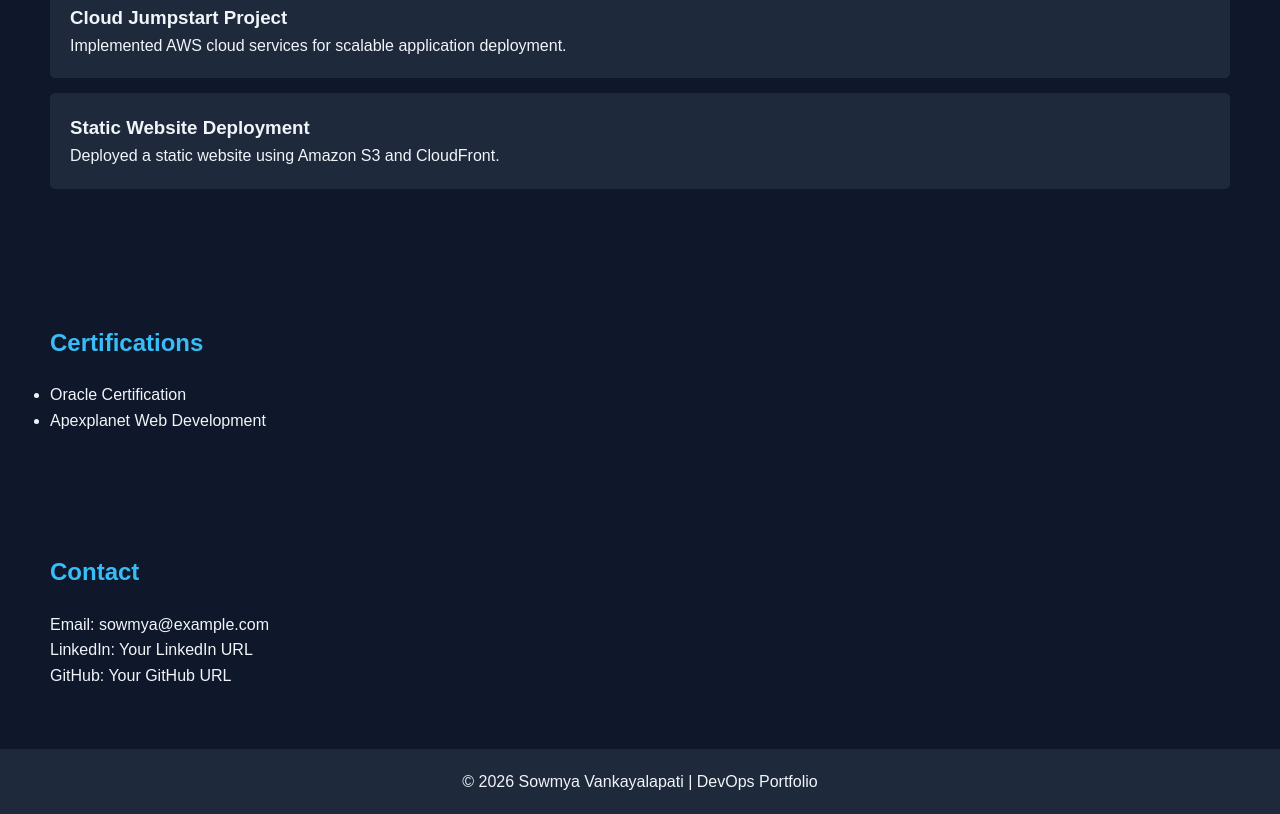
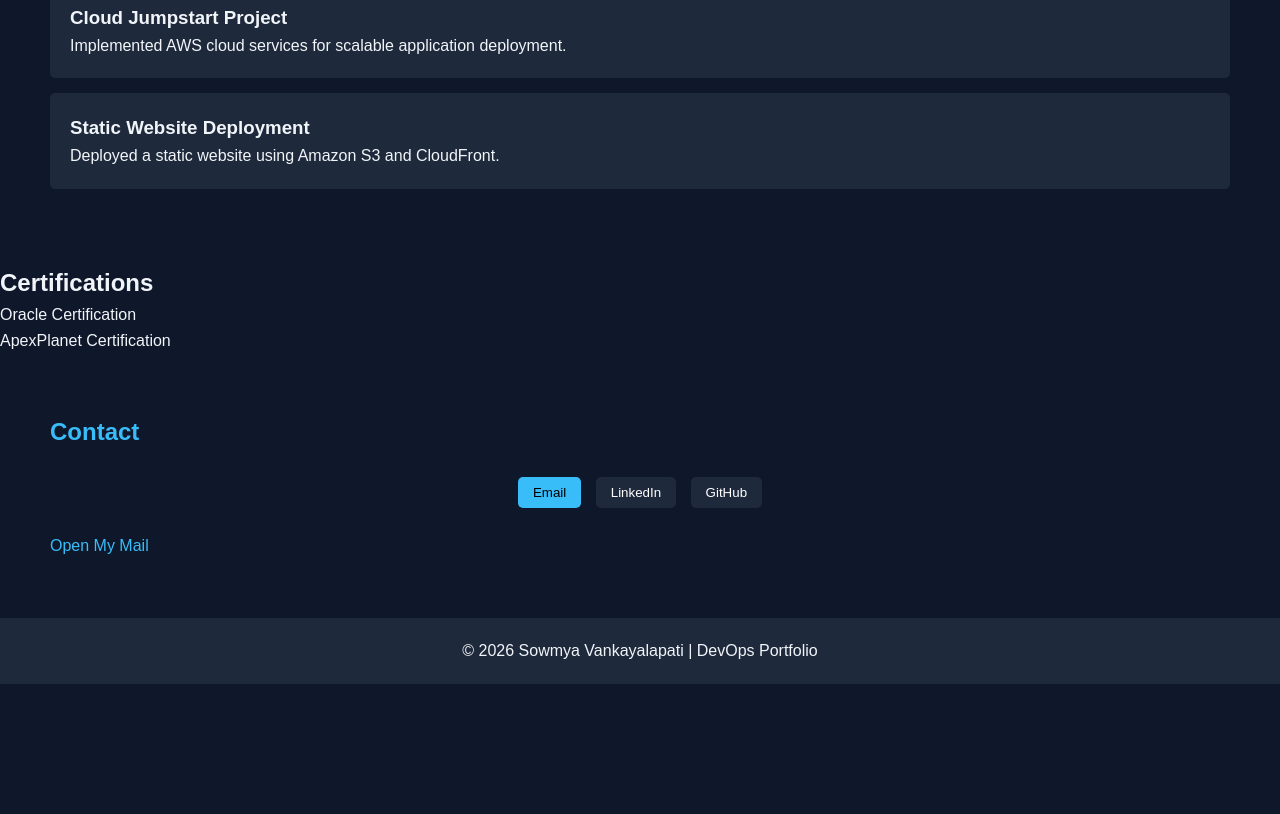
Before and after one commit to sowmyavankayalapati1507-sketch/devops--portfolio, a plain HTML site: page index.html in a window 1280 px wide. Shown: the part 1006-1820 px from the top of the page. After the commit the page ends 1690 px from the top, so only its background shows below. Drawn offline with Linux system fonts and the light colour scheme.

Commit message:
Add files via upload

```diff
--- a/index.html
+++ b/index.html
@@ -6,7 +6,27 @@
     <meta name="viewport" content="width=device-width, initial-scale=1.0">
     <link rel="stylesheet" href="style.css">
 </head>
-<body>
+<body><script>
+document.addEventListener("DOMContentLoaded", function () {
+
+    const buttons = document.querySelectorAll(".tab-btn");
+    const contents = document.querySelectorAll(".tab-content");
+
+    buttons.forEach(button => {
+        button.addEventListener("click", function () {
+
+            buttons.forEach(btn => btn.classList.remove("active"));
+            contents.forEach(content => content.classList.remove("active"));
+
+            this.classList.add("active");
+
+            const tabId = this.getAttribute("data-tab");
+            document.getElementById(tabId).classList.add("active");
+        });
+    });
+
+});
+</script>
 
     <header>
         <nav>
@@ -61,21 +81,40 @@
             <p>Deployed a static website using Amazon S3 and CloudFront.</p>
         </div>
     </section>
-
-    <section id="certifications">
         <h2>Certifications</h2>
         <ul>
             <li>Oracle Certification</li>
-            <li>Apexplanet Web Development</li>
+            <li>ApexPlanet Certification</li>
         </ul>
-    </section>
+        <section id="contact" class="contact-section">
+    <h2>Contact</h2>
 
-    <section id="contact">
-        <h2>Contact</h2>
-        <p>Email: sowmya@example.com</p>
-        <p>LinkedIn: Your LinkedIn URL</p>
-        <p>GitHub: Your GitHub URL</p>
-    </section>
+    <div class="tabs">
+        <button class="tab-btn active" data-tab="email">Email</button>
+        <button class="tab-btn" data-tab="linkedin">LinkedIn</button>
+        <button class="tab-btn" data-tab="github">GitHub</button>
+    </div>
+
+    <div class="tab-content active" id="email">
+        <a href="mailto:sowmyavankayalapati.1507@gmail.com">
+            Open My Mail
+        </a>
+    </div>
+
+    <div class="tab-content" id="linkedin">
+        <a href="https://www.linkedin.com/in/sowmya-vankayalapati-314514302"
+           target="_blank">
+           Open My LinkedIn
+        </a>
+    </div>
+
+    <div class="tab-content" id="github">
+        <a href="https://github.com/sowmyavankayalapati1507-sketch"
+           target="_blank">
+           Open My GitHub
+        </a>
+    </div>
+</section>
 
     <footer>
         <p>© 2026 Sowmya Vankayalapati | DevOps Portfolio</p>
--- a/style.css
+++ b/style.css
@@ -101,3 +101,39 @@ footer {
     padding: 20px;
     background: #1e293b;
 }
+/* Contact Tabs */
+.tabs {
+    margin-top: 20px;
+    text-align: center;
+}
+
+.tab-btn {
+    padding: 8px 15px;
+    margin: 5px;
+    border: none;
+    background: #1e293b;
+    color: white;
+    cursor: pointer;
+    border-radius: 5px;
+    transition: 0.3s;
+}
+
+.tab-btn.active,
+.tab-btn:hover {
+    background: #38bdf8;
+    color: black;
+}
+
+.tab-content {
+    display: none;
+    margin-top: 20px;
+}
+
+.tab-content.active {
+    display: block;
+}
+
+#contact a {
+    color: #38bdf8;
+    text-decoration: none;
+}
```
